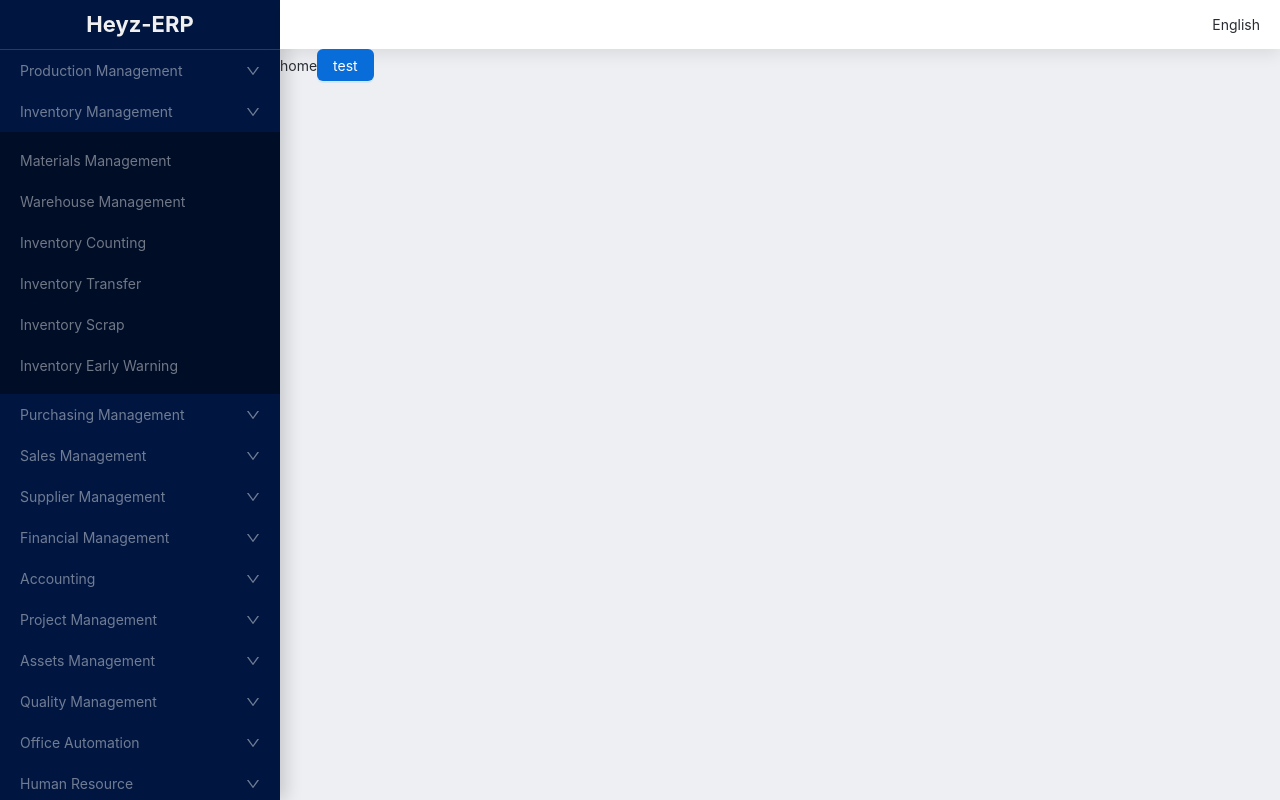
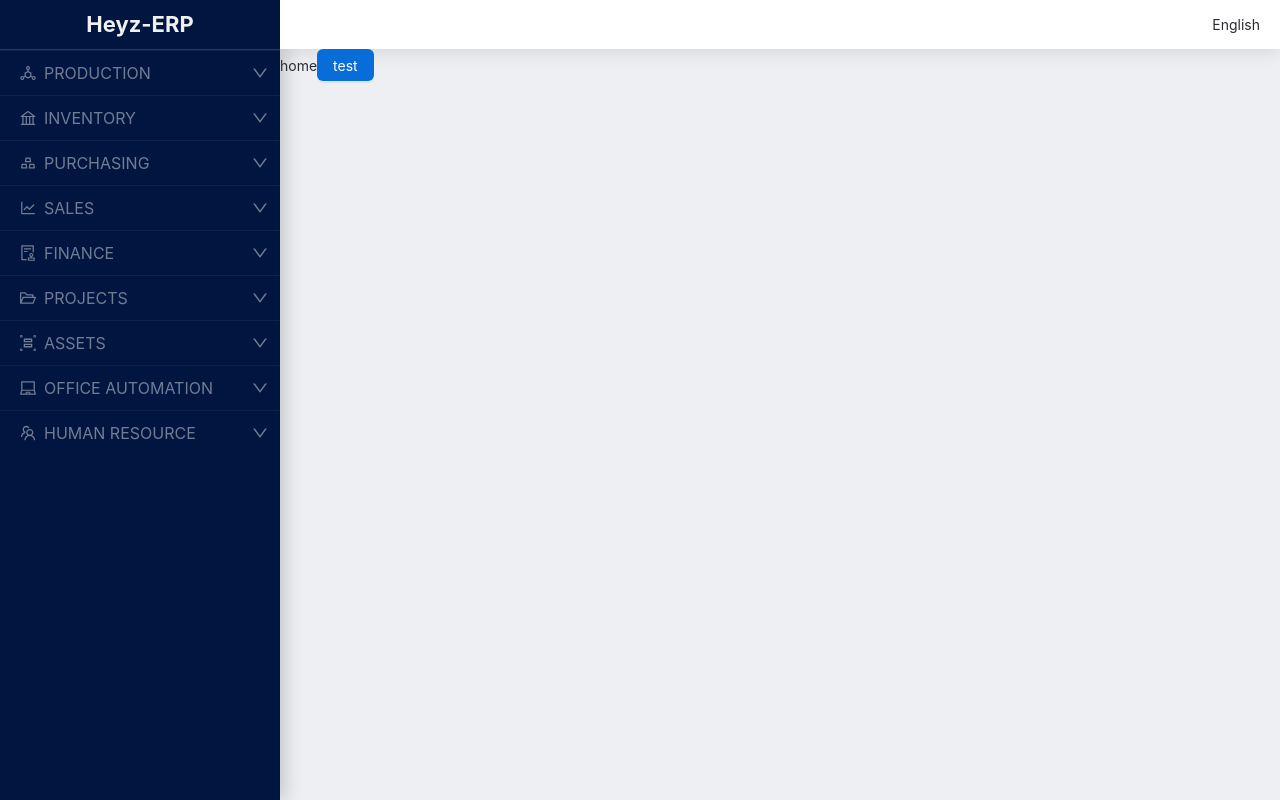
Before and after one commit to heasia7227/heyz-erp, a React (Create React App) app in the folder web-app/: page / in a window 1280 px wide. Built offline with nearby package versions, Linux system fonts and the light colour scheme.

Commit message:
update menus

```diff
--- a/web-app/src/theme/Layout/Sidebar/index.tsx
+++ b/web-app/src/theme/Layout/Sidebar/index.tsx
@@ -1,34 +1,46 @@
+import React, { useState } from "react";
 import styled from "styled-components";
+import { DownOutlined, UpOutlined } from "@ant-design/icons";
 import { BaseStyled, DivProps } from "@/components/BaseStyled";
-import { DownOutlined } from "@ant-design/icons";
+import { menus } from "./menu";
 
 const Sidebar = () => {
+    const [expands, setExpands] = useState<Array<string>>([]);
+
+    const onFirstMenuClick = (title: string) => {
+        if (expands.includes(title)) {
+            setExpands([...expands.filter((item) => item !== title)]);
+        } else {
+            expands.push(title);
+            setExpands([...expands]);
+        }
+    };
+
     return (
         <>
             <SidebarLayout>
                 <Logo>Heyz-ERP</Logo>
                 <Menu>
-                    <FirstMenuItem>Production Management</FirstMenuItem>
-                    <FirstMenuItem>Inventory Management</FirstMenuItem>
-                    <SubMenu>
-                        <MenuItem>Materials Management</MenuItem>
-                        <MenuItem>Warehouse Management</MenuItem>
-                        <MenuItem>Inventory Counting</MenuItem>
-                        <MenuItem>Inventory Transfer</MenuItem>
-                        <MenuItem>Inventory Scrap</MenuItem>
-                        <MenuItem>Inventory Early Warning</MenuItem>
-                    </SubMenu>
-                    <FirstMenuItem>Purchasing Management</FirstMenuItem>
-                    <FirstMenuItem>Sales Management</FirstMenuItem>
-                    <FirstMenuItem>Supplier Management</FirstMenuItem>
-                    <FirstMenuItem>Financial Management</FirstMenuItem>
-                    <FirstMenuItem>Accounting</FirstMenuItem>
-                    <FirstMenuItem>Project Management</FirstMenuItem>
-                    <FirstMenuItem>Assets Management</FirstMenuItem>
-                    <FirstMenuItem>Quality Management</FirstMenuItem>
-                    <FirstMenuItem>Office Automation</FirstMenuItem>
-                    <FirstMenuItem>Human Resource</FirstMenuItem>
-                    <FirstMenuItem>Customer Relation Management</FirstMenuItem>
+                    {menus.map((menu, key) => {
+                        return (
+                            <React.Fragment key={key}>
+                                <FirstMenuItem
+                                    icon={menu.icon}
+                                    expand={expands.includes(menu.title)}
+                                    onClick={onFirstMenuClick.bind(null, menu.title)}
+                                >
+                                    {menu.title}
+                                </FirstMenuItem>
+                                {expands.includes(menu.title) && menu.children && menu.children.length > 0 && (
+                                    <SubMenu>
+                                        {menu.children?.map((submenu, index) => {
+                                            return <MenuItem key={index}>{submenu.title}</MenuItem>;
+                                        })}
+                                    </SubMenu>
+                                )}
+                            </React.Fragment>
+                        );
+                    })}
                 </Menu>
             </SidebarLayout>
         </>
@@ -37,13 +49,19 @@ const Sidebar = () => {
 
 export default Sidebar;
 
-const FirstMenuItem = ({ children }: any) => {
+interface IFirstMenuItemProps {
+    icon?: React.ReactNode;
+    children: React.ReactNode;
+    expand?: boolean;
+    onClick: () => void;
+}
+
+const FirstMenuItem = ({ icon, children, expand, onClick }: IFirstMenuItemProps) => {
     return (
-        <MenuItem>
+        <MenuItem style={{ borderTop: "1px solid rgba(255, 255, 255, 0.05)" }} onClick={onClick}>
+            <span style={{ marginRight: "8px" }}>{icon}</span>
             <span>{children}</span>
-            <MenuArrow>
-                <DownOutlined />
-            </MenuArrow>
+            <MenuArrow>{expand ? <UpOutlined /> : <DownOutlined />}</MenuArrow>
         </MenuItem>
     );
 };
@@ -53,7 +71,6 @@ const SidebarLayout = BaseStyled(styled.div<DivProps>`
     height: 100%;
     background-color: ${(props) => props.primarycolors?.[9]};
     box-shadow: 6px 0 16px 0 rgba(0, 0, 0, 0.16);
-    overflow-y: auto;
 `);
 
 const Logo = styled.div`
@@ -66,8 +83,14 @@ const Logo = styled.div`
 `;
 
 const Menu = styled.div`
+    font-size: 16px;
     user-select: none;
     color: #ffffff70;
+    max-height: calc(100% - 50px);
+    overflow-y: auto;
+    &::-webkit-scrollbar {
+        display: none;
+    }
 `;
 
 const MenuItem = styled.div`
@@ -87,5 +110,5 @@ const SubMenu = styled.div`
 
 const MenuArrow = styled.span`
     position: absolute;
-    right: 20px;
+    right: 12px;
 `;
--- /dev/null
+++ b/web-app/src/theme/Layout/Sidebar/menu.tsx
@@ -0,0 +1,144 @@
+import {
+    AuditOutlined,
+    BankOutlined,
+    DeploymentUnitOutlined,
+    FolderOpenOutlined,
+    GoldOutlined,
+    LaptopOutlined,
+    LineChartOutlined,
+    TeamOutlined,
+    UngroupOutlined,
+} from "@ant-design/icons";
+
+export const menus = [
+    {
+        title: "PRODUCTION",
+        icon: <DeploymentUnitOutlined />,
+        children: [],
+    },
+    {
+        title: "INVENTORY",
+        icon: <BankOutlined />,
+        children: [
+            {
+                title: "Materials",
+                url: "",
+            },
+            {
+                title: "Warehouse",
+                url: "",
+            },
+            {
+                title: "Counting",
+                url: "",
+            },
+            {
+                title: "Transfer",
+                url: "",
+            },
+            {
+                title: "Scrap",
+                url: "",
+            },
+            {
+                title: "Early Warning",
+                url: "",
+            },
+            {
+                title: "Quality",
+                url: "",
+            },
+        ],
+    },
+    {
+        title: "PURCHASING",
+        icon: <GoldOutlined />,
+        children: [
+            {
+                title: "Suppliers",
+                url: "",
+            },
+            {
+                title: "Purchasing",
+                url: "",
+            },
+        ],
+    },
+    {
+        title: "SALES",
+        icon: <LineChartOutlined />,
+        children: [
+            {
+                title: "CRM",
+                url: "",
+            },
+            {
+                title: "Sales",
+                url: "",
+            },
+            {
+                title: "Rental",
+                url: "",
+            },
+        ],
+    },
+    {
+        title: "FINANCE",
+        icon: <AuditOutlined />,
+        children: [
+            {
+                title: "Accounting",
+                url: "",
+            },
+            {
+                title: "Invoicing",
+                url: "",
+            },
+            {
+                title: "Expenses",
+                url: "",
+            },
+            {
+                title: "Spreadsheet",
+                url: "",
+            },
+        ],
+    },
+    {
+        title: "PROJECTS",
+        icon: <FolderOpenOutlined />,
+        children: [],
+    },
+    {
+        title: "ASSETS",
+        icon: <UngroupOutlined />,
+        children: [],
+    },
+    {
+        title: "OFFICE AUTOMATION",
+        icon: <LaptopOutlined />,
+        children: [],
+    },
+    {
+        title: "HUMAN RESOURCE",
+        icon: <TeamOutlined />,
+        children: [
+            {
+                title: "Employees",
+                url: "",
+            },
+            {
+                title: "Salaries",
+                url: "",
+            },
+            {
+                title: "Performance",
+                url: "",
+            },
+            {
+                title: "Training",
+                url: "",
+            },
+        ],
+    },
+];
--- a/web-app/src/theme/Layout/index.tsx
+++ b/web-app/src/theme/Layout/index.tsx
@@ -1,6 +1,5 @@
 import { Outlet } from "react-router-dom";
 import styled from "styled-components";
-import { BaseStyled, DivProps } from "@/components/BaseStyled";
 import Sidebar from "./Sidebar";
 
 const Layout = () => {
```
